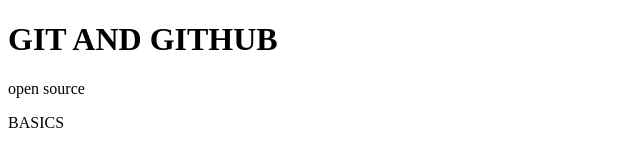
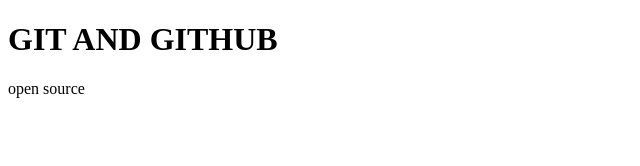
Before and after one commit to Aayush-lad/githubtutorial, a plain HTML site: page git/index.html in a window 1280 px wide. Shown: the full height of the page, 0-640 px from the left. Drawn offline with Linux system fonts and the light colour scheme.

Commit message:
Revert "added basics"
This reverts commit 949e707601713138aa3d3adeb4e4a9ccc7423700.

```diff
--- a/git/index.html
+++ b/git/index.html
@@ -9,6 +9,5 @@
 <body>
     <h1>GIT AND GITHUB</h1>
     <p> open source</p>
-    <p>BASICS</p>
 </body>
 </html>
```
